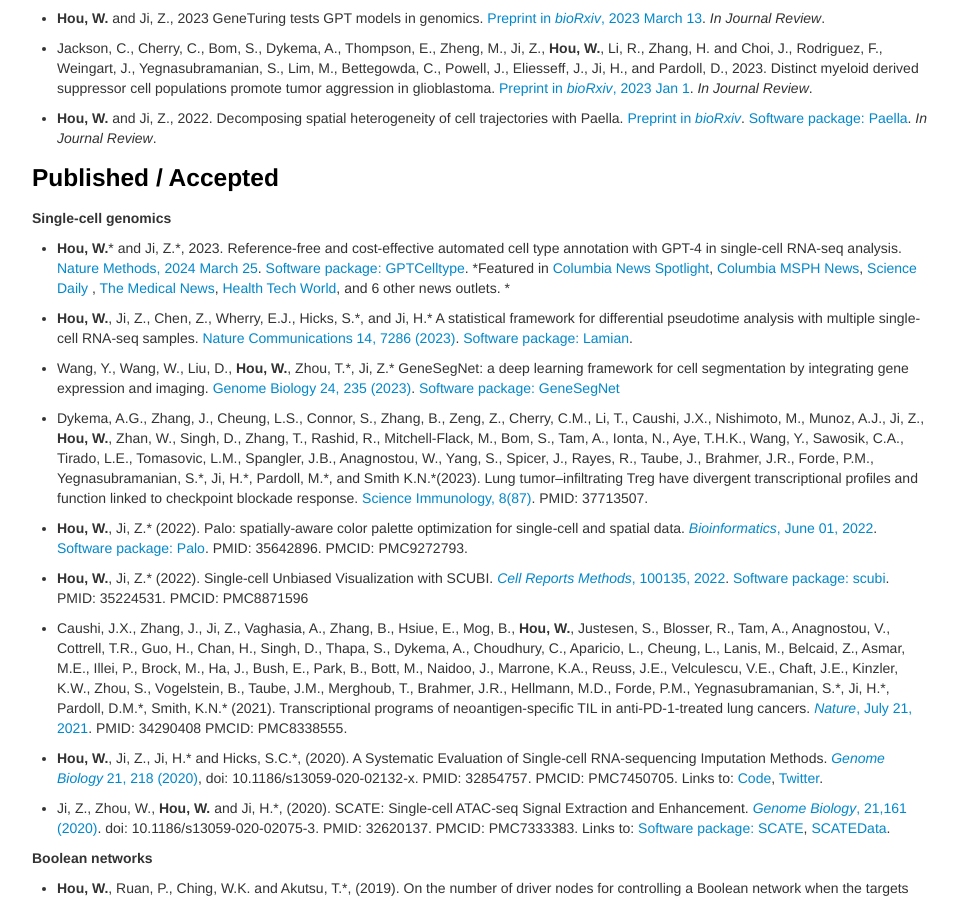
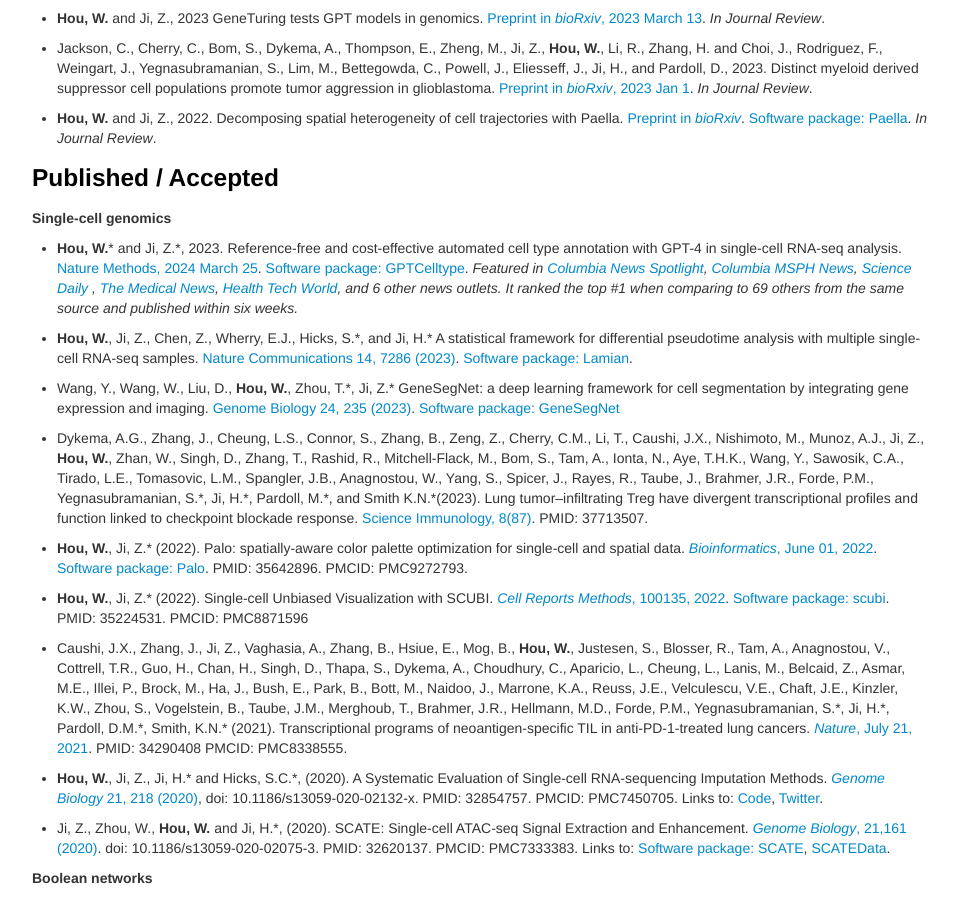
Before and after one commit to Winnie09/Wenpin_Hou, a Jekyll site: the page built from pages/publications.md, in a window 1280 px wide and 900 px high, scrolled down 324 px. Shown: the whole window, without its empty margins (158-1116 px from the left). Built offline with Jekyll 4.4.1, drawn with Linux system fonts in a browser that asks for light colours.

Commit message:
add news

```diff
--- a/pages/publications.md
+++ b/pages/publications.md
@@ -25,7 +25,7 @@
 
 ##### Single-cell genomics
 
-- **Hou, W.**\* and Ji, Z.\*, 2023. Reference-free and cost-effective automated cell type annotation with GPT-4 in single-cell RNA-seq analysis. [Nature Methods, 2024 March 25](https://link.springer.com/article/10.1038/s41592-024-02235-4?utm_source=rct_congratemailt&utm_medium=email&utm_campaign=oa_20240325&utm_content=10.1038/s41592-024-02235-4). [Software package: GPTCelltype](https://winnie09.github.io/Wenpin_Hou/pages/gptcelltype.html). *Featured in [Columbia News Spotlight](https://us7.campaign-archive.com/?e=__test_email__&u=cc26d8788ee7d6f98dd0af14e&id=6dd610b0a9), [Columbia MSPH News](https://www.publichealth.columbia.edu/news/gpt-4-ai-outperforms-experts-identification-cell-types?utm_source=newsletter&utm_medium=email&utm_campaign=040124spotlight), [Science Daily](https://www.sciencedaily.com/releases/2024/03/240325172422.htm) , [The Medical News](https://www.news-medical.net/news/20240326/GPT-4-shows-expert-level-accuracy-in-annotating-cell-types.aspx), [Health Tech World](https://www.htworld.co.uk/news/gpt-4-for-identifying-cell-types-in-single-cells-matches/), and 6 other news outlets. *
+- **Hou, W.**\* and Ji, Z.\*, 2023. Reference-free and cost-effective automated cell type annotation with GPT-4 in single-cell RNA-seq analysis. [Nature Methods, 2024 March 25](https://link.springer.com/article/10.1038/s41592-024-02235-4?utm_source=rct_congratemailt&utm_medium=email&utm_campaign=oa_20240325&utm_content=10.1038/s41592-024-02235-4). [Software package: GPTCelltype](https://winnie09.github.io/Wenpin_Hou/pages/gptcelltype.html). *Featured in [Columbia News Spotlight](https://us7.campaign-archive.com/?e=__test_email__&u=cc26d8788ee7d6f98dd0af14e&id=6dd610b0a9), [Columbia MSPH News](https://www.publichealth.columbia.edu/news/gpt-4-ai-outperforms-experts-identification-cell-types?utm_source=newsletter&utm_medium=email&utm_campaign=040124spotlight), [Science Daily](https://www.sciencedaily.com/releases/2024/03/240325172422.htm) , [The Medical News](https://www.news-medical.net/news/20240326/GPT-4-shows-expert-level-accuracy-in-annotating-cell-types.aspx), [Health Tech World](https://www.htworld.co.uk/news/gpt-4-for-identifying-cell-types-in-single-cells-matches/), and 6 other news outlets. It ranked the top #1 when comparing to 69 others from the same source and published within six weeks.*
 
 - **Hou, W.**, Ji, Z., Chen, Z., Wherry, E.J., Hicks, S.\*, and Ji, H.\* A statistical framework for differential pseudotime analysis with multiple single-cell RNA-seq samples.  [Nature Communications 14, 7286 (2023)](https://www.nature.com/articles/s41467-023-42841-y). [Software package: Lamian](https://github.com/Winnie09/Lamian).
 
```
